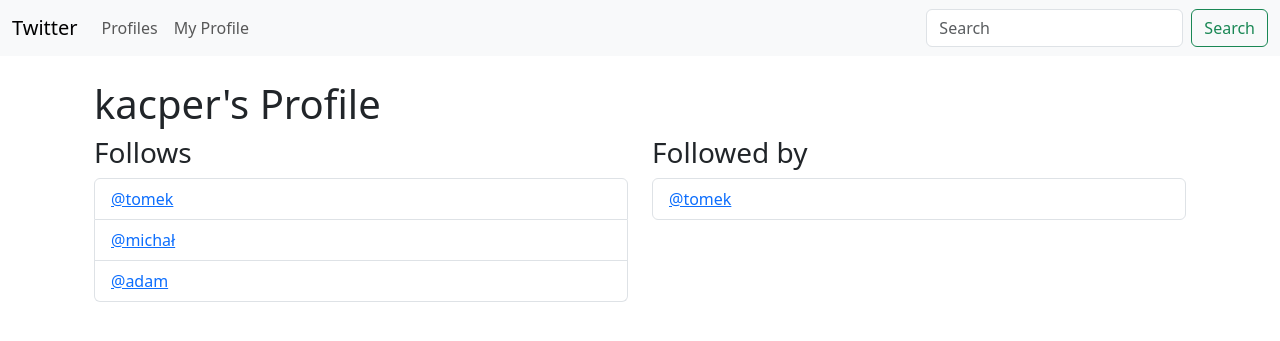
After one commit to Better1337/Twitter-Clone, a Django app: page /profile/1/ in a window 1280 px wide. The commit adds this page. Shown: the top 341 px of the page. Run offline with Django 5.2, Linux system fonts and the light colour scheme; a user stored in the database is signed in; data comes from the database, SQL or seed files in the repository; both versions use the stored data as it was after the commit.

Commit message:
basic profile page with hrefs

```diff
--- a/basic/templates/navbar.html
+++ b/basic/templates/navbar.html
@@ -9,6 +9,11 @@
           <li class="nav-item">
             <a class="nav-link" href="{% url 'profile_list'%}">Profiles</a>
           </li>
+          {% if request.user.is_authenticated %}
+          <li class="nav-item">
+            <a class="nav-link" href="{% url 'profile' request.user.id%}">My Profile</a>
+          </li>
+          {% endif %}
         </ul>
         <form class="d-flex" role="search">
           <input class="form-control me-2" type="search" placeholder="Search" aria-label="Search">
--- /dev/null
+++ b/basic/templates/profile.html
@@ -0,0 +1,39 @@
+{% extends 'layout.html' %}
+{% block content %}
+
+{% if profile %}
+
+    <div class="container">
+        <h1>{{ profile.user.username }}'s Profile</h1>
+
+        <div class="row">
+            <div class="col-md-6">
+                <h3>Follows</h3>
+                <ul class="list-group">
+                    {% for following in profile.follows.all %}
+                        <li class="list-group-item">
+                            <a href="{% url 'profile' following.user.id %}">
+                                @{{ following }}
+                            </a>
+                        </li>
+                    {% endfor %}
+                </ul>
+            </div>
+
+            <div class="col-md-6">
+                <h3>Followed by</h3>
+                <ul class="list-group">
+                    {% for following in profile.followed_by.all %}
+                        <li class="list-group-item">
+                            <a href="{% url 'profile' following.user.id %}">
+                                @{{ following }}
+                            </a>
+                        </li>
+                    {% endfor %}
+                </ul>
+            </div>
+        </div>
+    </div>
+
+{% endif %}
+{% endblock %}
--- a/basic/templates/profile_list.html
+++ b/basic/templates/profile_list.html
@@ -21,7 +21,7 @@
               <div class="col-md-8">
                 <div class="card-body">
                   <h5 class="card-title">{{ profile.user.username }}</h5>
-                  <p class="card-text">@{{ profile.user.username }}</p>
+                  <p class="card-text"><a href="{% url 'profile' profile.user.id %}">@{{ profile.user.username }}</a></p>
                   <p class="card-text"><small class="text-body-secondary">{{ profile.date_modified  }}</small></p>
                 </div>
               </div>
--- a/basic/urls.py
+++ b/basic/urls.py
@@ -2,5 +2,6 @@ from django.urls import path
 from . import views
 urlpatterns = [
     path('', views.home, name='home'),
-    path('profile_list/', views.profile_list, name='profile_list')
+    path('profile_list/', views.profile_list, name='profile_list'),
+    path('profile/<int:pk>/', views.profile, name='profile'),
 ]
--- a/basic/views.py
+++ b/basic/views.py
@@ -12,3 +12,11 @@ def profile_list(request):
         return render(request, 'profile_list.html', {"profiles": profiles})
     else:
         return redirect(home)
+
+
+def profile(request, pk):
+    if request.user.is_authenticated:
+        profile = Profile.objects.get(user_id=pk)
+        return render(request, 'profile.html', {"profile": profile})
+    else:
+        return redirect(home)
```
Also changed, not shown: db.sqlite3.
